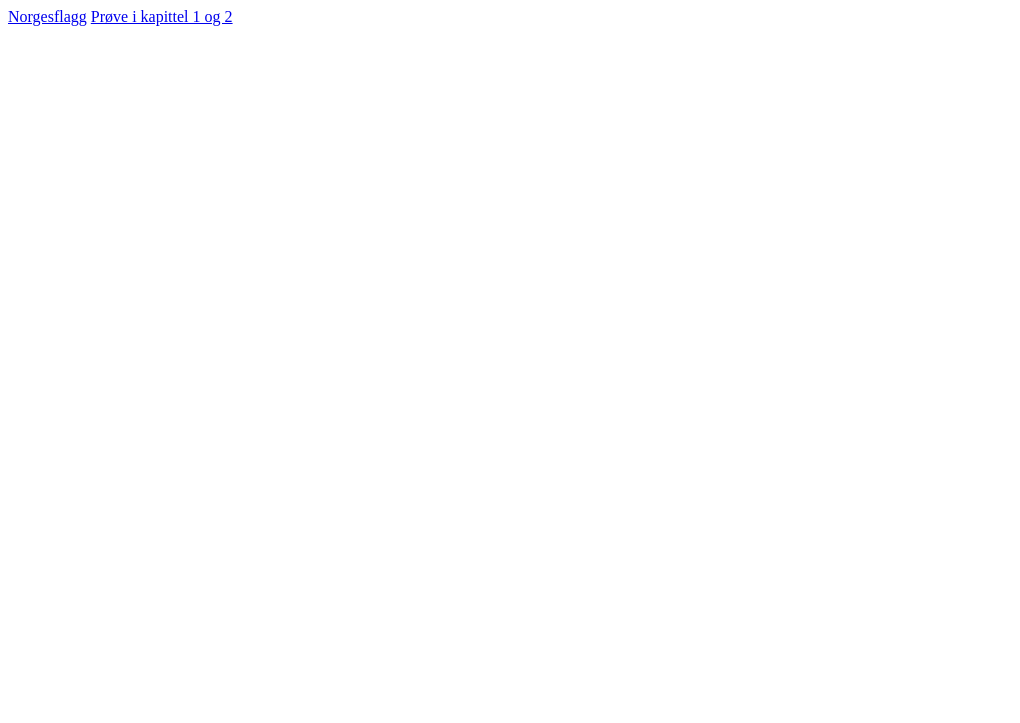
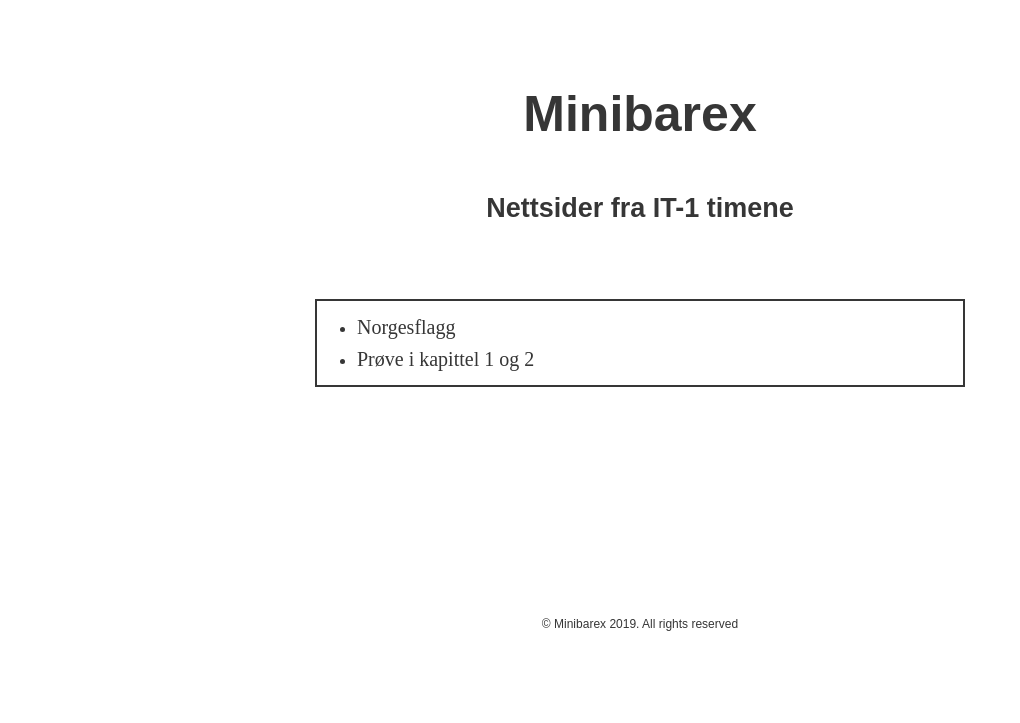
Before and after one commit to Minibarex/itnettsider, a plain HTML site: page index.html in a window 1280 px wide. Shown: the whole page, without its empty margins (0-1020 px from the left). Drawn offline with Linux system fonts and the light colour scheme.

Commit message:
Major overhaul, css, grid, etc.
Note: vet ikke hvordan nettsiden oppfører seg med flere li elementer

```diff
--- a/index.html
+++ b/index.html
@@ -4,10 +4,64 @@
         <meta charset='utf-8'>
         <title>insert-a-title</title>
         <style>
+            body{
+                margin: 40px auto;
+                max-width: 650px;
+                line-height: 1.6;
+                font-size: 18px;
+                color: #363636;
+                padding: 0 10px;
+                display:grid;
+                grid-template-columns: 650px;
+                grid-template-rows: 1fr 3fr 1fr;
+                max-height:85vh;
+            }
+            /*
+            *{
+                border: 2px dotted black;
+            }
+            */
+            body>header>h1{
+                font-size: 50px;
+            }
+            body>header>h1,h2{
+                text-align: center;
+                font-family: sans-serif;
+            }
+            ul>li>a{
+                font-size: 20px;
+                text-decoration: none;
+                color: #363636;
+            }
+            ul>li>a:hover{
+                color:blue;
+            }
+            footer{
+                font-family: sans-serif;
+                font-size: 12px;
+                text-align: center;
+            }
+            main>ul{
+                border: 2px solid;
+                padding-top: 10px;
+                padding-bottom: 10px;
+            }
         </style>
     </head>
     <body>
-        <a href='.\projects\Norgesflagg\index.html'>Norgesflagg</a>
-        <a href='.\projects\Proeve1\barbu.html'>Prøve i kapittel 1 og 2</a>
+        <header>
+            <h1>Minibarex</h1>
+            <h2>Nettsider fra IT-1 timene</h2>
+        </header>
+        <main>
+            <br>
+            <ul>
+            <li><a href='.\projects\Norgesflagg\index.html'>Norgesflagg</a></li>
+            <li><a href='.\projects\Proeve1\barbu.html'>Prøve i kapittel 1 og 2</a></li>
+            </ul>
+        </main>
+        <footer>
+            <p>© Minibarex 2019. All rights reserved</p>
+        </footer>
     </body>
 </html>
```
